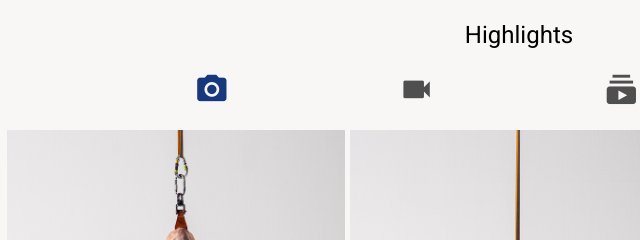
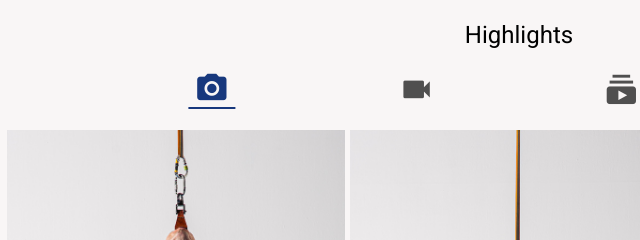
Before and after one commit to aeriallistique/Acro-Site, a plain HTML site: page index.html in a window 1280 px wide. In both pictures the pointer is over the button "local_see". Shown: the part 546-786 px from the top of the page, 121-761 px from the left. Drawn offline with Linux system fonts and the light colour scheme; files whose address does not match are found by name.

Commit message:
Update styles.css

```diff
--- a/styles.css
+++ b/styles.css
@@ -711,7 +711,8 @@ nav li a:hover{ color:lightgray;}
    }
 
   .button-container button:focus,
-  .button-container button:active{
+  .button-container button:active,
+  .button-container button:hover{
     outline: none;
     border-bottom: 2px solid rgb(24, 56, 125);
 }
```
